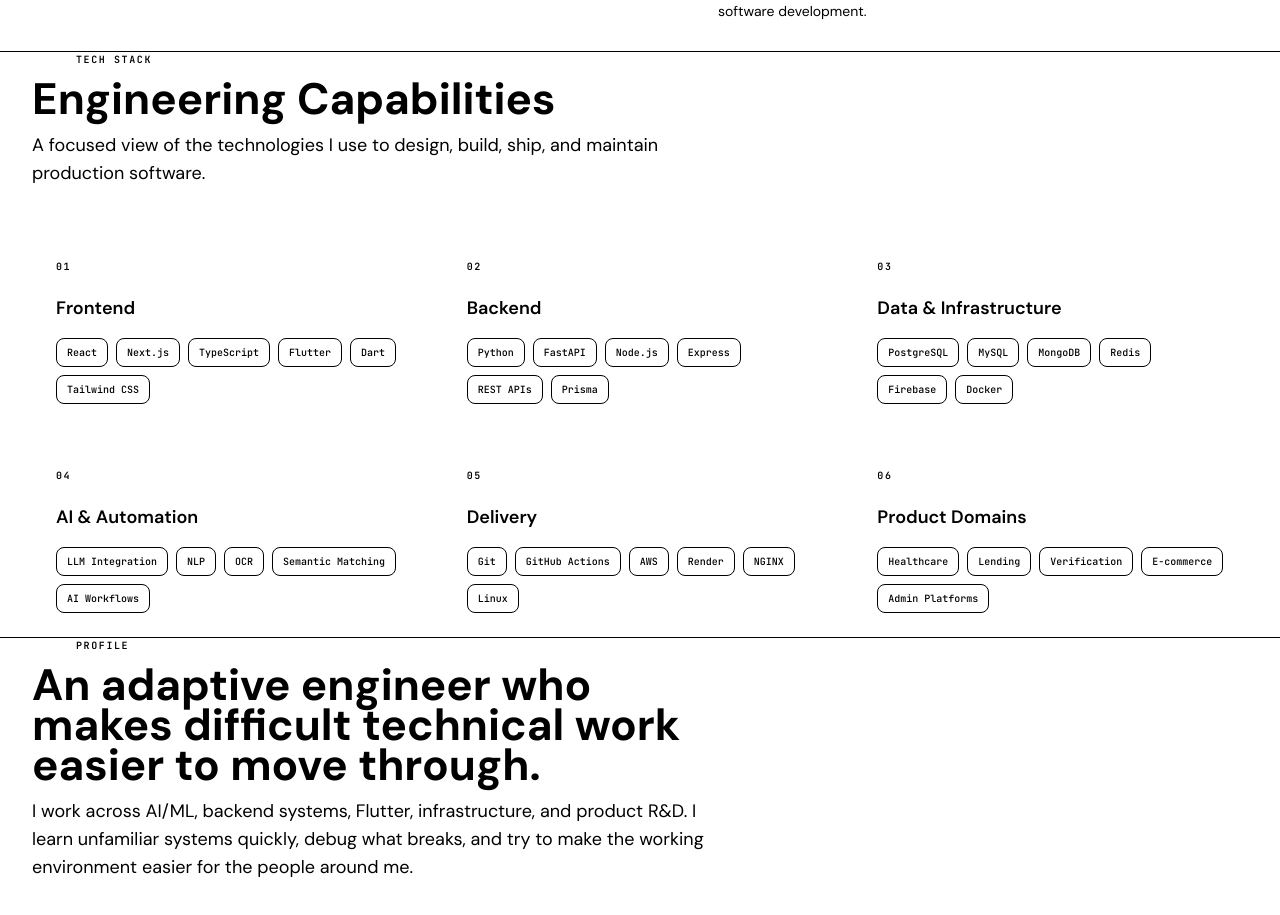
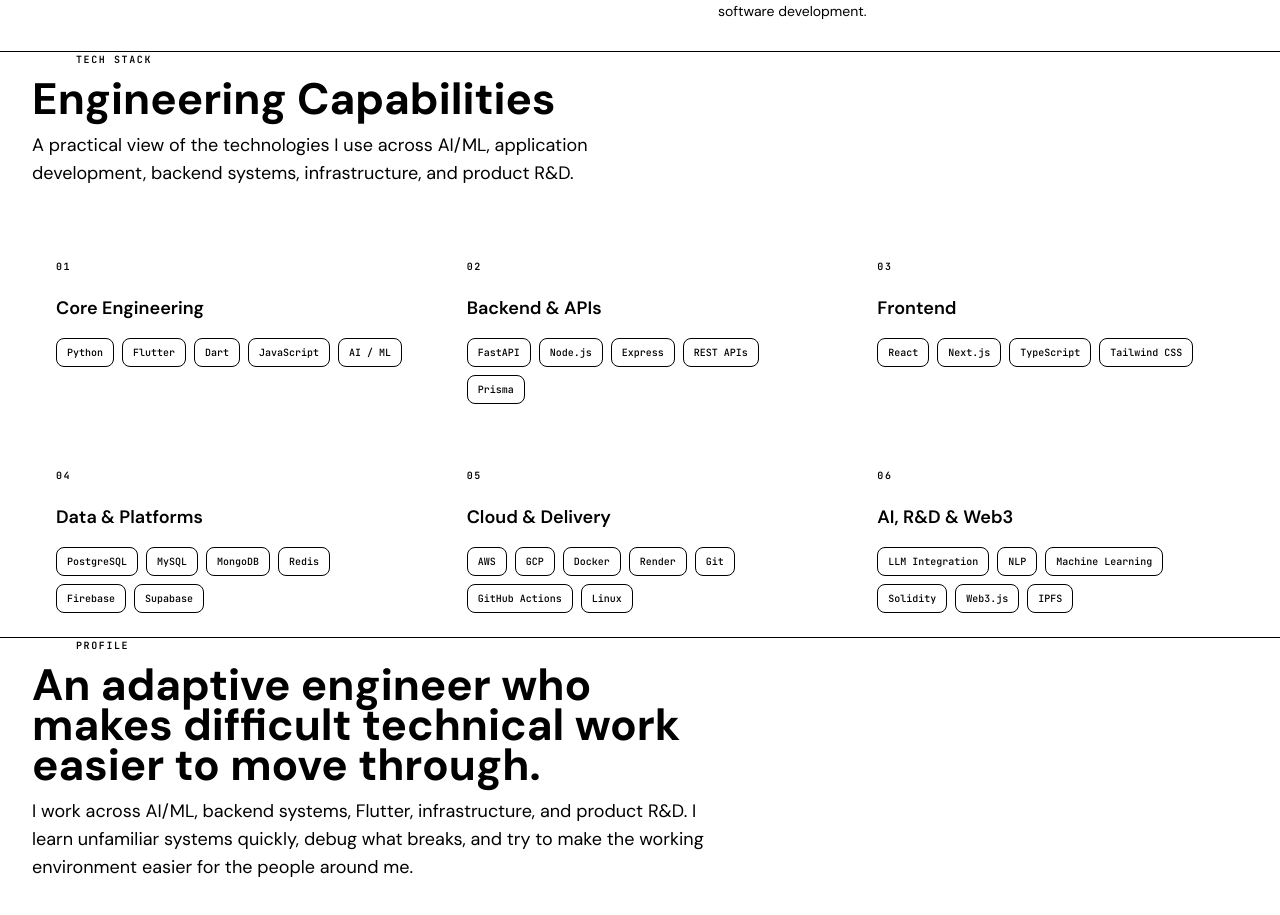
Before and after one commit to MeghrajGoudThigulla/meghraj-portfolio, a Next.js app in the folder portfolio-frontend/: page / in a window 1280 px wide. Shown: the part 5323-6238 px from the top of the page. Built offline with nearby package versions, Linux system fonts and the light colour scheme.

Commit message:
content(skills): prioritize core engineering and actual technical direction

```diff
--- a/portfolio-frontend/components/SkillsSnapshot.tsx
+++ b/portfolio-frontend/components/SkillsSnapshot.tsx
@@ -4,12 +4,12 @@
 import SectionHeading from './SectionHeading';
 
 const SKILL_GROUPS = [
-  { label: 'Frontend', items: ['React', 'Next.js', 'TypeScript', 'Flutter', 'Dart', 'Tailwind CSS'] },
-  { label: 'Backend', items: ['Python', 'FastAPI', 'Node.js', 'Express', 'REST APIs', 'Prisma'] },
-  { label: 'Data & Infrastructure', items: ['PostgreSQL', 'MySQL', 'MongoDB', 'Redis', 'Firebase', 'Docker'] },
-  { label: 'AI & Automation', items: ['LLM Integration', 'NLP', 'OCR', 'Semantic Matching', 'AI Workflows'] },
-  { label: 'Delivery', items: ['Git', 'GitHub Actions', 'AWS', 'Render', 'NGINX', 'Linux'] },
-  { label: 'Product Domains', items: ['Healthcare', 'Lending', 'Verification', 'E-commerce', 'Admin Platforms'] },
+  { label: 'Core Engineering', items: ['Python', 'Flutter', 'Dart', 'JavaScript', 'AI / ML'] },
+  { label: 'Backend & APIs', items: ['FastAPI', 'Node.js', 'Express', 'REST APIs', 'Prisma'] },
+  { label: 'Frontend', items: ['React', 'Next.js', 'TypeScript', 'Tailwind CSS'] },
+  { label: 'Data & Platforms', items: ['PostgreSQL', 'MySQL', 'MongoDB', 'Redis', 'Firebase', 'Supabase'] },
+  { label: 'Cloud & Delivery', items: ['AWS', 'GCP', 'Docker', 'Render', 'Git', 'GitHub Actions', 'Linux'] },
+  { label: 'AI, R&D & Web3', items: ['LLM Integration', 'NLP', 'Machine Learning', 'Solidity', 'Web3.js', 'IPFS'] },
 ];
 
 const containerVariants = {
@@ -28,7 +28,7 @@
       <div className="mx-auto max-w-7xl px-4 sm:px-6 lg:px-8">
         <SectionHeading
           title="Engineering Capabilities"
-          description="A focused view of the technologies I use to design, build, ship, and maintain production software."
+          description="A practical view of the technologies I use across AI/ML, application development, backend systems, infrastructure, and product R&D."
           eyebrow="TECH STACK"
         />
 
@@ -40,24 +40,15 @@
           viewport={{ once: true, margin: '-80px' }}
         >
           {SKILL_GROUPS.map((group, index) => (
-            <motion.article
-              key={group.label}
-              variants={cardVariants}
-              className="card card-hover p-5 sm:p-6"
-            >
+            <motion.article key={group.label} variants={cardVariants} className="card card-hover p-5 sm:p-6">
               <div className="flex items-center justify-between gap-4">
-                <span className="font-mono text-[10px] font-semibold uppercase tracking-[0.16em] text-brand-blue">
-                  0{index + 1}
-                </span>
+                <span className="font-mono text-[10px] font-semibold uppercase tracking-[0.16em] text-brand-blue">0{index + 1}</span>
                 <span className="h-px flex-1 bg-brand-border" />
               </div>
               <h3 className="mt-5 text-lg font-semibold text-brand-navy">{group.label}</h3>
               <div className="mt-4 flex flex-wrap gap-2">
                 {group.items.map((item) => (
-                  <span
-                    key={item}
-                    className="rounded-lg border border-brand-border bg-brand-muted/60 px-2.5 py-1.5 font-mono text-[10px] font-medium text-brand-charcoal transition-colors hover:border-brand-blue/40 hover:text-brand-blue"
-                  >
+                  <span key={item} className="rounded-lg border border-brand-border bg-brand-muted/60 px-2.5 py-1.5 font-mono text-[10px] font-medium text-brand-charcoal transition-colors hover:border-brand-blue/40 hover:text-brand-blue">
                     {item}
                   </span>
                 ))}
```
